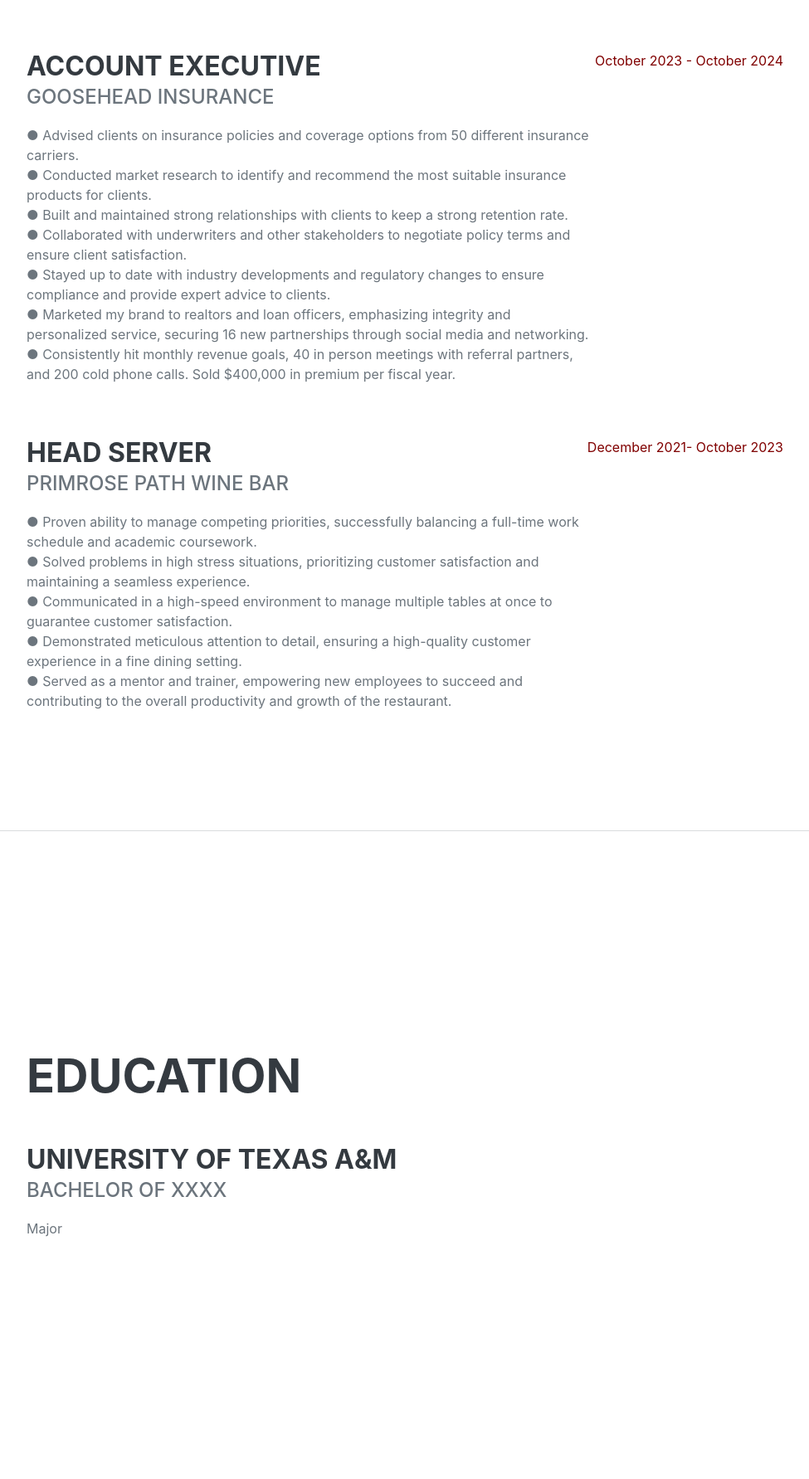
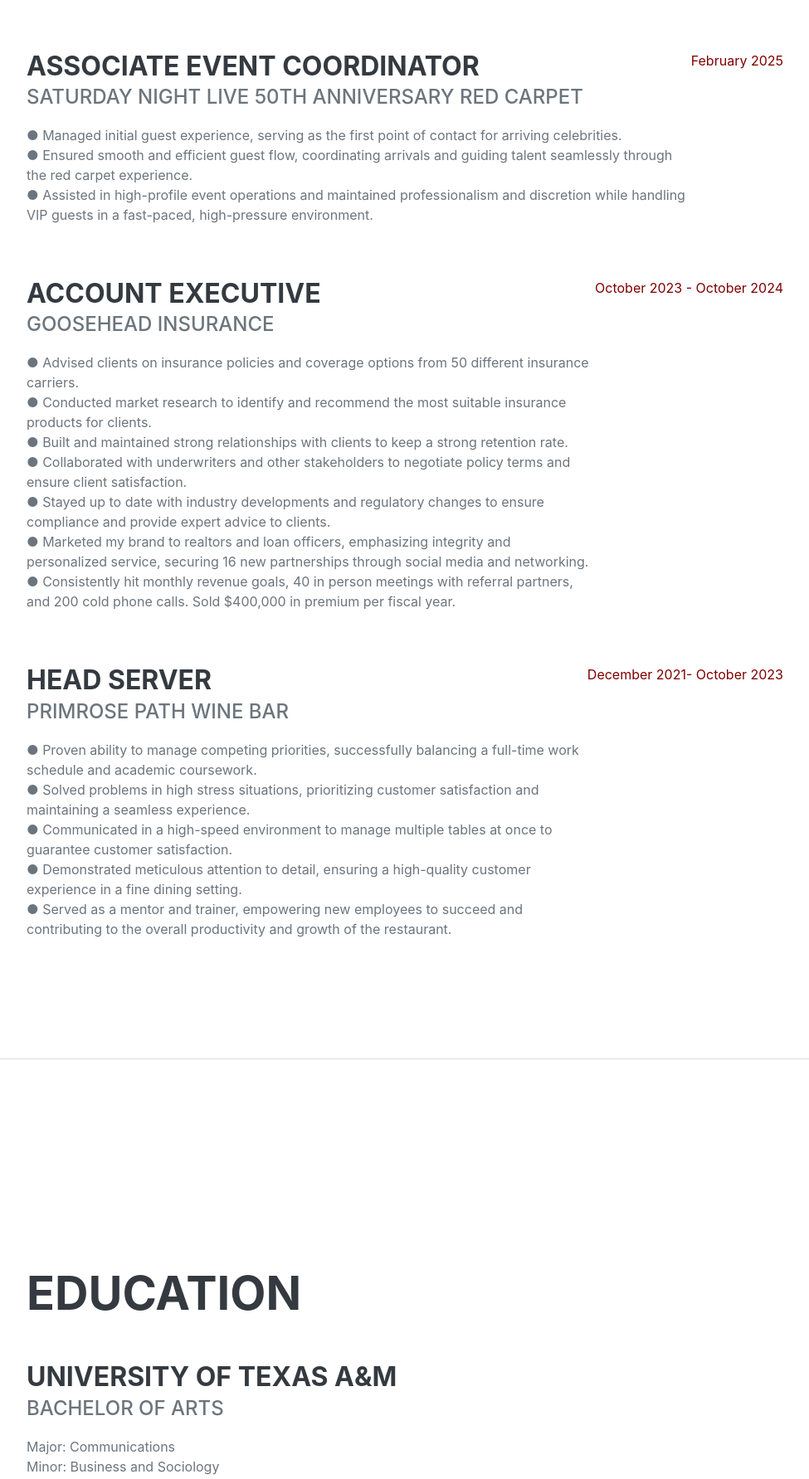
Before and after one commit to caroline-waller/resume, a plain HTML site: page index.html in a window 1280 px wide. Shown: the part 1378-3161 px from the top of the page at 83% size, without its empty margins (288-1263 px from the left). Drawn offline with nearby package versions, Linux system fonts and the light colour scheme; a web font is replaced by a local one.

Commit message:
fix: add snl50 to experience and change to volunteer

```diff
--- a/index.html
+++ b/index.html
@@ -81,6 +81,18 @@
                     </div>
                     <div class="d-flex flex-column flex-md-row justify-content-between mb-5">
                         <div class="flex-grow-1">
+                            <h3 class="mb-0">Associate Event Coordinator</h3>
+                            <div class="subheading mb-3">Saturday Night Live 50th Anniversary Red Carpet</div>
+                            <p> ● Managed initial guest experience, serving as the first point of contact for arriving celebrities. <br>
+                                ● Ensured smooth and efficient guest flow, coordinating arrivals and guiding talent seamlessly through the
+                                red carpet experience. <br>
+                                ● Assisted in high-profile event operations and maintained professionalism and discretion while handling VIP
+                                guests in a fast-paced, high-pressure environment.
+                        </div>
+                        <div class="flex-shrink-0"><span class="text-primary">February 2025</span></div>
+                    </div>
+                    <div class="d-flex flex-column flex-md-row justify-content-between mb-5">
+                        <div class="flex-grow-1">
                             <h3 class="mb-0">Account Executive</h3>
                             <div class="subheading mb-3">Goosehead Insurance</div>
                             <p> ● Advised clients on insurance policies and coverage options from 50 different insurance carriers. <br>
@@ -124,8 +136,10 @@
                     <div class="d-flex flex-column flex-md-row justify-content-between mb-5">
                         <div class="flex-grow-1">
                             <h3 class="mb-0">University of Texas A&M</h3>
-                            <div class="subheading mb-3">Bachelor of xxxx</div>
-                            <div>Major</div>
+                            <div class="subheading mb-3">Bachelor of Arts</div>
+                            <div>Major: Communications<br>
+                                 Minor: Business and Sociology
+                            </div>
                         </div>
                     </div>
                 </div>
@@ -207,11 +221,11 @@
             <!-- Awards-->
             <section class="resume-section" id="awards">
                 <div class="resume-section-content">
-                    <h2 class="mb-5">Awards & Certifications</h2>
+                    <h2 class="mb-5">Volunteer Work</h2>
                     <ul class="fa-ul mb-0">
                         <li>
                             <span class="fa-li"><i class="fas fa-trophy text-warning"></i></span>
-                            Saturday Night Live 50th Anniversary Red Carpet Event
+                            Houston Rodeo
                         </li>
                     </ul>
                 </div>
```
